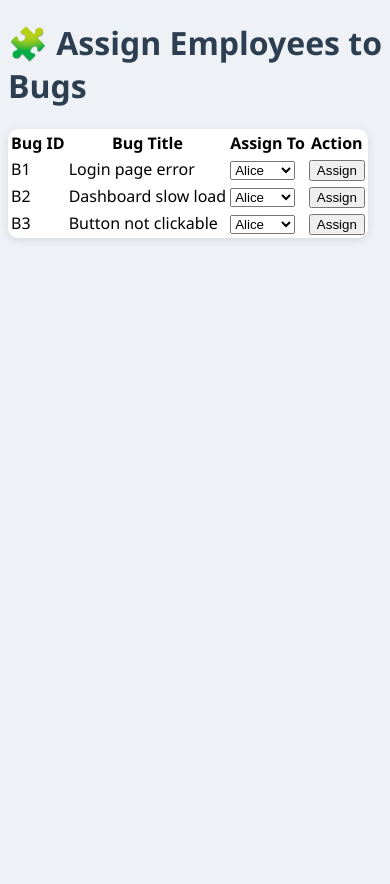
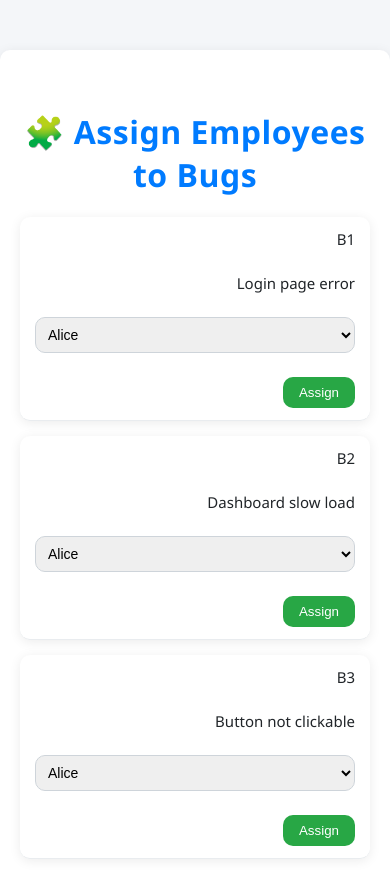
Before and after one commit to SinghHarjyot/Mini-Jira, a plain HTML site: page assign.html in a window 390 px wide. Before the commit the page ends 844 px from the top, so only its background shows below. Drawn offline with Linux system fonts and the light colour scheme; files whose address does not match are found by name.

Commit message:
Update assign.css

```diff
--- a/css/assign.css
+++ b/css/assign.css
@@ -1,15 +1,172 @@
-body {
-  background-color: #eef2f7;
-  font-family: "Segoe UI", sans-serif;
+/* -------------------------------------
+   🧩 Mini JIRA - Assign Page Styles
+   Modern, clean UI design
+------------------------------------- */
+
+:root {
+  --primary-color: #007bff;
+  --success-color: #28a745;
+  --danger-color: #dc3545;
+  --bg-color: #f4f6f9;
+  --card-bg: #ffffff;
+  --text-color: #212529;
+  --shadow: 0 2px 12px rgba(0, 0, 0, 0.08);
+  --border-radius: 10px;
+  --transition: all 0.3s ease;
+  --font-family: 'Segoe UI', Roboto, sans-serif;
 }
 
-h1 {
-  color: #2c3e50;
+body {
+  background: var(--bg-color);
+  font-family: var(--font-family);
+  color: var(--text-color);
+  margin: 0;
+  padding: 0;
 }
 
+/* -------------------------------------
+   📋 Page Header
+------------------------------------- */
+h1 {
+  text-align: center;
+  color: var(--primary-color);
+  margin-top: 40px;
+  font-weight: 700;
+  letter-spacing: 0.5px;
+}
+
+/* -------------------------------------
+   📦 Main Container
+------------------------------------- */
+.container {
+  max-width: 900px;
+  margin: 50px auto;
+  background: var(--card-bg);
+  border-radius: var(--border-radius);
+  box-shadow: var(--shadow);
+  padding: 30px;
+  transition: var(--transition);
+}
+
+.container:hover {
+  transform: translateY(-3px);
+}
+
+/* -------------------------------------
+   🧾 Table Design
+------------------------------------- */
 table {
-  background: #fff;
-  border-radius: 10px;
-  overflow: hidden;
-  box-shadow: 0 2px 10px rgba(0,0,0,0.1);
+  width: 100%;
+  border-collapse: collapse;
+  margin-top: 20px;
 }
+
+thead {
+  background-color: var(--primary-color);
+  color: white;
+}
+
+th, td {
+  padding: 14px 16px;
+  text-align: left;
+  font-size: 15px;
+}
+
+tbody tr {
+  background-color: #fff;
+  border-bottom: 1px solid #e9ecef;
+  transition: var(--transition);
+}
+
+tbody tr:hover {
+  background-color: #f8f9fc;
+}
+
+select.form-select {
+  padding: 8px;
+  border-radius: var(--border-radius);
+  border: 1px solid #ced4da;
+  width: 100%;
+  font-size: 14px;
+  transition: var(--transition);
+}
+
+select.form-select:focus {
+  border-color: var(--primary-color);
+  box-shadow: 0 0 0 3px rgba(0, 123, 255, 0.1);
+  outline: none;
+}
+
+/* -------------------------------------
+   🧠 Buttons
+------------------------------------- */
+button {
+  background-color: var(--success-color);
+  color: #fff;
+  border: none;
+  padding: 8px 16px;
+  border-radius: var(--border-radius);
+  font-weight: 500;
+  cursor: pointer;
+  transition: var(--transition);
+}
+
+button:hover {
+  background-color: #218838;
+  transform: translateY(-1px);
+}
+
+button:active {
+  transform: scale(0.97);
+}
+
+/* -------------------------------------
+   🧾 Table Empty State
+------------------------------------- */
+.empty-state {
+  text-align: center;
+  padding: 40px;
+  color: var(--text-color);
+  opacity: 0.7;
+  font-style: italic;
+}
+
+/* -------------------------------------
+   📱 Responsive Design
+------------------------------------- */
+@media (max-width: 768px) {
+  .container {
+    padding: 20px;
+  }
+
+  table, thead, tbody, th, td, tr {
+    display: block;
+  }
+
+  thead {
+    display: none;
+  }
+
+  tbody tr {
+    margin-bottom: 15px;
+    box-shadow: var(--shadow);
+    border-radius: var(--border-radius);
+    overflow: hidden;
+  }
+
+  tbody td {
+    display: flex;
+    justify-content: space-between;
+    padding: 12px 15px;
+  }
+
+  tbody td::before {
+    content: attr(data-label);
+    font-weight: bold;
+    color: var(--primary-color);
+  }
+
+  select.form-select {
+    width: 100%;
+  }
+}
```
